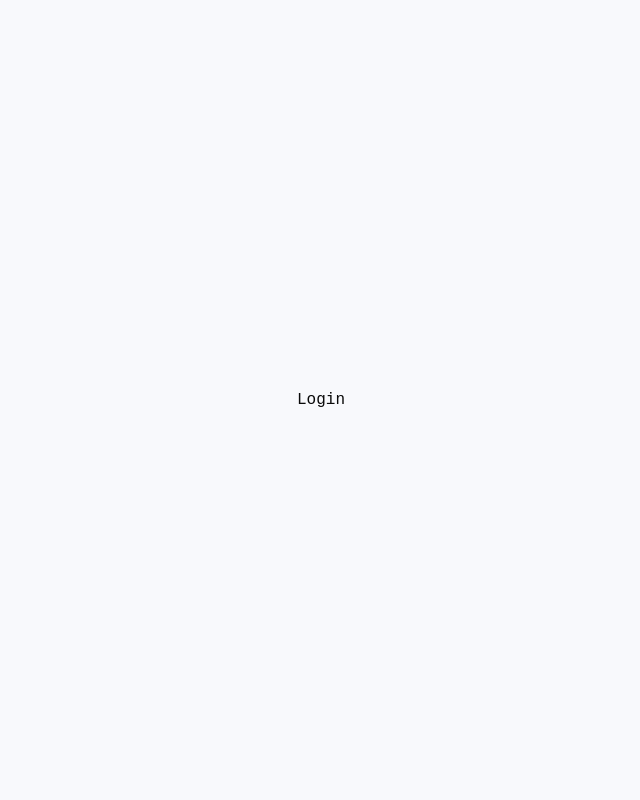
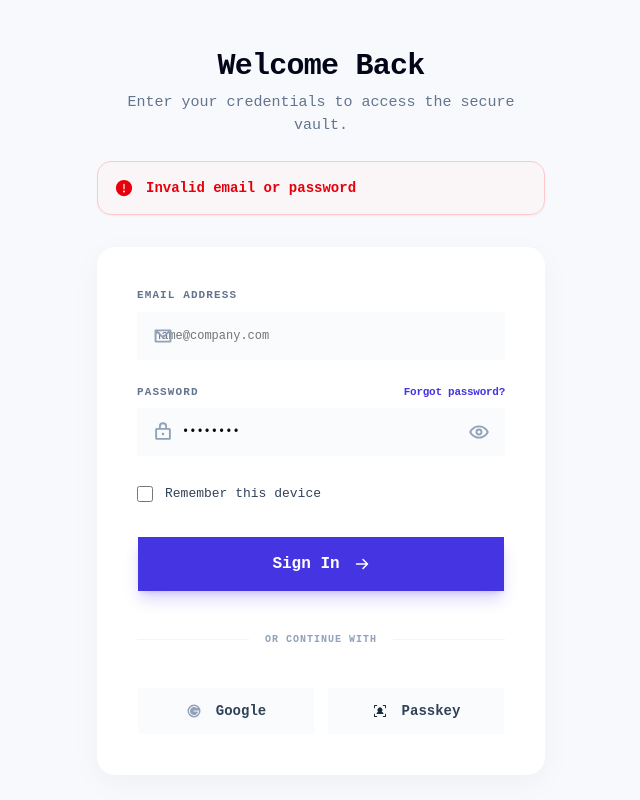
Before and after one commit to brijeshdevio/authify, a React (Vite) app in the folder client/: page /login in a window 1280 px wide. Shown: the top 800 px of the page, without its empty margins (319-959 px from the left). Built offline with nearby package versions, Linux system fonts and the light colour scheme.

Commit message:
feat: implement LoginForm component and integrate it into the Login page.

```diff
--- /dev/null
+++ b/client/src/features/auth/components/LoginForm.tsx
@@ -0,0 +1,146 @@
+import { useState } from "react"
+import { Link } from "react-router-dom"
+import {
+  Eye,
+  EnvelopeSimple,
+  Lock,
+  WarningCircle,
+  ArrowRight,
+  GoogleLogo,
+  UserFocus
+} from "@phosphor-icons/react"
+import { Button } from "@/components/ui/button"
+import { Input } from "@/components/ui/input"
+import { Label } from "@/components/ui/label"
+
+export function LoginForm() {
+  const [showPassword, setShowPassword] = useState(false)
+
+  return (
+    <div className="w-full max-w-md">
+
+      {/* Page Header */}
+      <div className="mb-6 text-center">
+        <h1 className="mb-2 text-3xl font-black tracking-tight text-slate-950">
+          Welcome Back
+        </h1>
+        <p className="text-[15px] text-slate-500">
+          Enter your credentials to access the secure vault.
+        </p>
+      </div>
+
+      {/* Error Banner */}
+      <div className="mb-8 flex items-center gap-3 rounded-xl border border-red-200 bg-red-50/50 p-4 text-red-600 shadow-xs">
+        <WarningCircle weight="fill" className="h-5 w-5" />
+        <span className="text-sm font-semibold">Invalid email or password</span>
+      </div>
+
+      <div className="rounded-2xl bg-white p-8 shadow-[0_8px_30px_rgb(0,0,0,0.04)] sm:p-10">
+        <form className="flex flex-col gap-6" onSubmit={(e) => e.preventDefault()}>
+
+          {/* Email Address */}
+          <div className="flex flex-col gap-2">
+            <Label className="text-[11px] font-bold tracking-widest text-slate-500 uppercase">
+              Email Address
+            </Label>
+            <div className="relative">
+              <div className="absolute inset-y-0 left-0 flex items-center pl-4 pointer-events-none text-slate-400">
+                <EnvelopeSimple weight="bold" className="h-5 w-5" />
+              </div>
+              <Input
+                placeholder="name@company.com"
+                className="h-12 border-transparent bg-slate-50/80 pl-11 px-4 text-base shadow-none focus-visible:bg-white focus-visible:ring-blue-500"
+              />
+            </div>
+          </div>
+
+          {/* Password */}
+          <div className="flex flex-col gap-2">
+            <div className="flex items-center justify-between">
+              <Label className="text-[11px] font-bold tracking-widest text-slate-500 uppercase">
+                Password
+              </Label>
+              <Link to="#" className="text-[11px] font-bold tracking-tight text-[#4534e1] hover:underline">
+                Forgot password?
+              </Link>
+            </div>
+
+            <div className="relative">
+              <div className="absolute inset-y-0 left-0 flex items-center pl-4 pointer-events-none text-slate-400">
+                <Lock weight="bold" className="h-5 w-5" />
+              </div>
+              <Input
+                type={showPassword ? "text" : "password"}
+                defaultValue="secret12"
+                className="h-12 border-transparent bg-slate-50/80 pl-11 pr-12 text-base shadow-none focus-visible:bg-white focus-visible:ring-blue-500"
+              />
+              <button
+                type="button"
+                onClick={() => setShowPassword(!showPassword)}
+                className="absolute inset-y-0 right-0 flex items-center justify-center p-4 text-slate-400 hover:text-slate-600"
+              >
+                <Eye weight="bold" className="h-5 w-5" />
+              </button>
+            </div>
+          </div>
+
+          {/* Remember this device */}
+          <div className="mt-1 flex items-center gap-3">
+             <div className="flex h-5 items-center">
+               <input
+                 id="remember"
+                 type="checkbox"
+                 className="h-4 w-4 rounded border-slate-300 text-[#4534e1] focus:ring-[#4534e1]"
+               />
+             </div>
+             <label htmlFor="remember" className="text-[13px] font-medium text-slate-700">
+               Remember this device
+             </label>
+          </div>
+
+          {/* Submit Button */}
+          <Button
+            className="mt-2 h-14 w-full bg-[#4534e1] text-base font-bold text-white shadow-lg shadow-[#4534e1]/20 hover:bg-[#3b2cc2]"
+          >
+            Sign In
+            <ArrowRight weight="bold" className="ml-2 h-5 w-5" />
+          </Button>
+
+          {/* Divider */}
+          <div className="relative my-4">
+            <div className="absolute inset-0 flex items-center">
+              <span className="w-full border-t border-slate-100"></span>
+            </div>
+            <div className="relative flex justify-center text-[10px] font-bold tracking-widest text-slate-400 uppercase">
+              <span className="bg-white px-4">Or continue with</span>
+            </div>
+          </div>
+
+          {/* Social Auth */}
+          <div className="flex flex-col gap-3 sm:flex-row">
+            <Button
+              variant="outline"
+              className="flex-1 h-12 border-transparent bg-slate-50/80 text-sm font-bold text-slate-700 hover:bg-slate-100 shadow-none"
+            >
+               <GoogleLogo weight="fill" className="mr-2 h-4 w-4 text-slate-400" />
+               Google
+            </Button>
+            <Button
+              variant="outline"
+              className="flex-1 h-12 border-transparent bg-slate-50/80 text-sm font-bold text-slate-700 hover:bg-slate-100 shadow-none"
+            >
+               <UserFocus weight="fill" className="mr-2 h-4 w-4 text-slate-800" />
+               Passkey
+            </Button>
+          </div>
+
+        </form>
+      </div>
+
+      <p className="mt-8 text-center text-sm text-slate-600">
+        Don't have an account? <Link to="/register" className="font-bold text-[#4534e1] hover:underline">Create your vault</Link>
+      </p>
+
+    </div>
+  )
+}
--- a/client/src/features/auth/pages/Login.tsx
+++ b/client/src/features/auth/pages/Login.tsx
@@ -1,5 +1,5 @@
+import { LoginForm } from "../components/LoginForm"
+
 export default function Login() {
-    return (
-        <>Login</>
-    )
+  return <LoginForm />
 }
```
